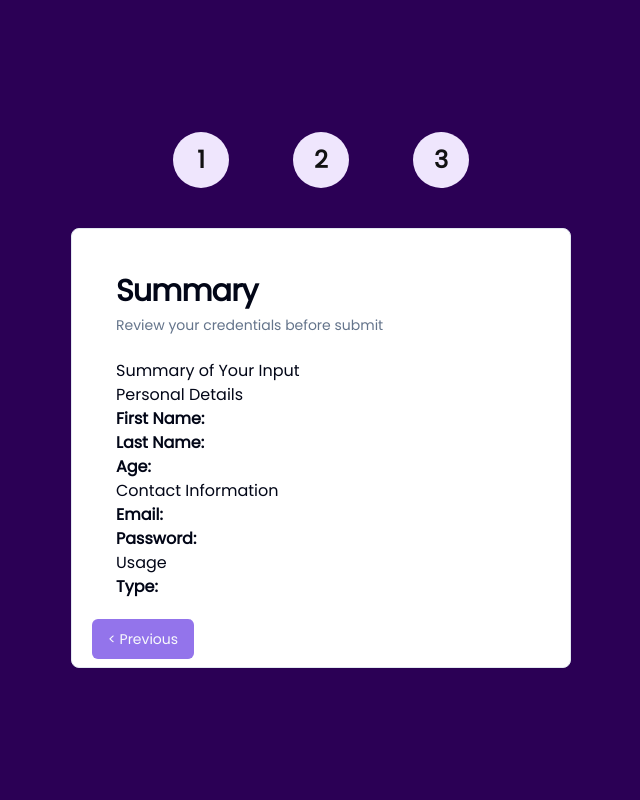
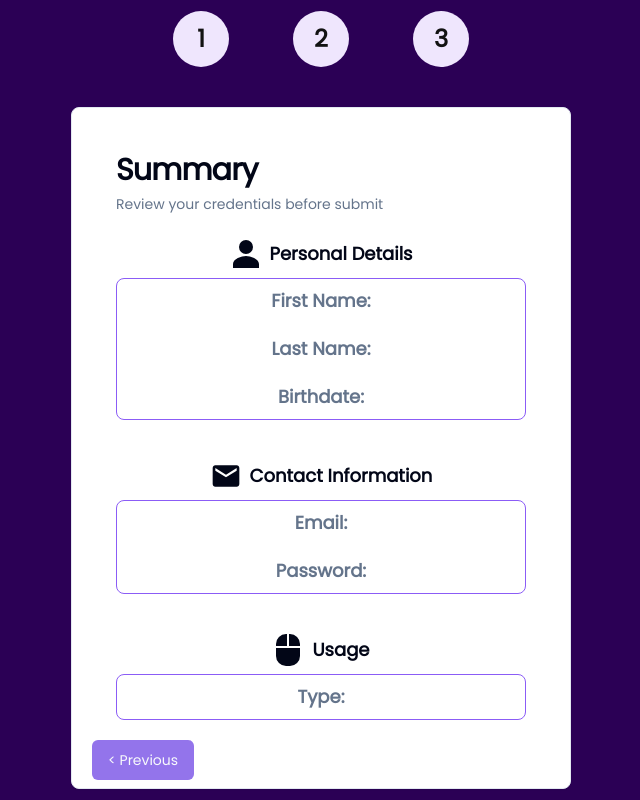
Before and after one commit to Medvezo/Beep-Form, a Next.js app: page /summary in a window 1280 px wide. Shown: the whole page, without its empty margins (319-959 px from the left). Built offline with nearby package versions, Linux system fonts and the light colour scheme.

Commit message:
style: restyle and refactor summary page

```diff
--- a/src/app/summary/page.tsx
+++ b/src/app/summary/page.tsx
@@ -1,6 +1,9 @@
 "use client";
 // It's not the best practice to have page as a client component because of SEO issues but i neglect that here to not create additional container component for that
 
+import { IoPersonSharp } from "react-icons/io5";
+import { MdEmail } from "react-icons/md";
+import { FaMouse } from "react-icons/fa";
 import FormContext from "@/components/context/FormContext";
 import { useContext } from "react";
 
@@ -8,35 +11,39 @@ export default function Page() {
 	const { state } = useContext(FormContext);
 
 	return (
-		<div className="summary-container">
-			<h1>Summary of Your Input</h1>
-			<div className="summary-section">
-				<h2>Personal Details</h2>
-				<p>
-					<strong>First Name:</strong> {state.personalDetails.firstName}
-				</p>
-				<p>
-					<strong>Last Name:</strong> {state.personalDetails.lastName}
-				</p>
-				<p>
-					<strong>Age:</strong> {state.personalDetails.age}
-				</p>
-			</div>
-			<div className="summary-section">
-				<h2>Contact Information</h2>
-				<p>
-					<strong>Email:</strong> {state.contactInfo.email}
-				</p>
-				<p>
-					<strong>Password:</strong> {state.contactInfo.password}
-				</p>
-			</div>
-			<div className="summary-section">
-				<h2>Usage</h2>
-				<p>
-					<strong>Type:</strong> {state.usage.use}
-				</p>
-			</div>
+		<div className="flex flex-col gap-10  ">
+			<section className="flex flex-col gap-2 justify-center items-center">
+				<div className="flex gap-2 justify-center items-center">
+					<IoPersonSharp className="w-8 h-8 " />
+					<h2 className="text-lg font-semibold">Personal Details</h2>
+				</div>
+				<div className="flex flex-col gap-5 font-bold w-full text-slate-500 text-lg justify-center items-center border border-violet-500 rounded-lg py-2 px-10">
+					<p>First Name: {state.personalDetails.firstName}</p>
+					<p>Last Name: {state.personalDetails.lastName}</p>
+					<p>Birthdate: {state.personalDetails.age}</p>
+				</div>
+			</section>
+
+			<section className="flex flex-col gap-2 justify-center items-center">
+				<div className="flex gap-2 justify-center items-center">
+					<MdEmail className="w-8 h-8" />
+					<h2 className="text-lg font-semibold">Contact Information</h2>
+				</div>
+				<div className="flex flex-col gap-5 font-bold w-full text-slate-500 text-lg justify-center items-center border border-violet-500 rounded-lg py-2 px-10">
+					<p>Email: {state.contactInfo.email}</p>
+					<p>Password: {state.contactInfo.password}</p>
+				</div>
+			</section>
+
+			<section className="flex flex-col gap-2 justify-center items-center">
+				<div className="flex gap-2 justify-center items-center">
+					<FaMouse className="w-8 h-8" />
+					<h2 className="text-lg font-semibold">Usage</h2>
+				</div>
+				<div className="flex flex-col gap-5 font-bold w-full text-slate-500 text-lg justify-center items-center border border-violet-500 rounded-lg py-2 px-10">
+					<p>Type: {state.usage.use}</p>
+				</div>
+			</section>
 		</div>
 	);
 }
```
